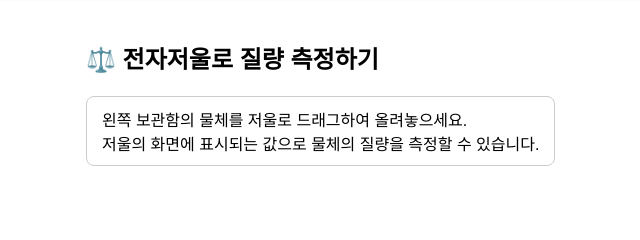
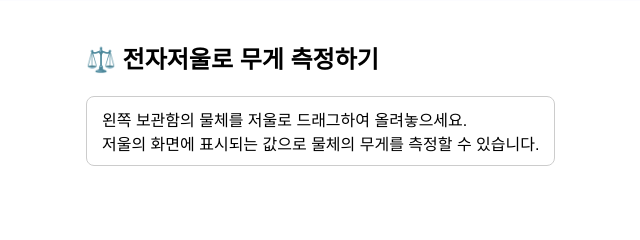
Before and after one commit to jinsub8506-jpg/mass_measurement, a plain HTML site: page index.html in a window 1280 px wide. Shown: the top 240 px of the page, 114-754 px from the left. Drawn offline with Linux system fonts and the light colour scheme.

Commit message:
Add files via upload

```diff
--- a/index.html
+++ b/index.html
@@ -3,17 +3,17 @@
 <head>
   <meta charset="UTF-8">
   <meta name="viewport" content="width=device-width, initial-scale=1.0">
-  <title>질량 측정 실험</title>
+  <title>무게 측정 실험</title>
   <link rel="stylesheet" href="style.css">
 </head>
 <body>
   <div id="app-container">
     <div id="background-wrapper"></div>
 
-    <h2>⚖️ 전자저울로 질량 측정하기</h2>
+    <h2>⚖️ 전자저울로 무게 측정하기</h2>
     <p class="description">
       왼쪽 보관함의 물체를 저울로 드래그하여 올려놓으세요.<br>
-      저울의 화면에 표시되는 값으로 물체의 질량을 측정할 수 있습니다.
+      저울의 화면에 표시되는 값으로 물체의 무게를 측정할 수 있습니다.
     </p>
 
     <div id="weight-pool">
```
